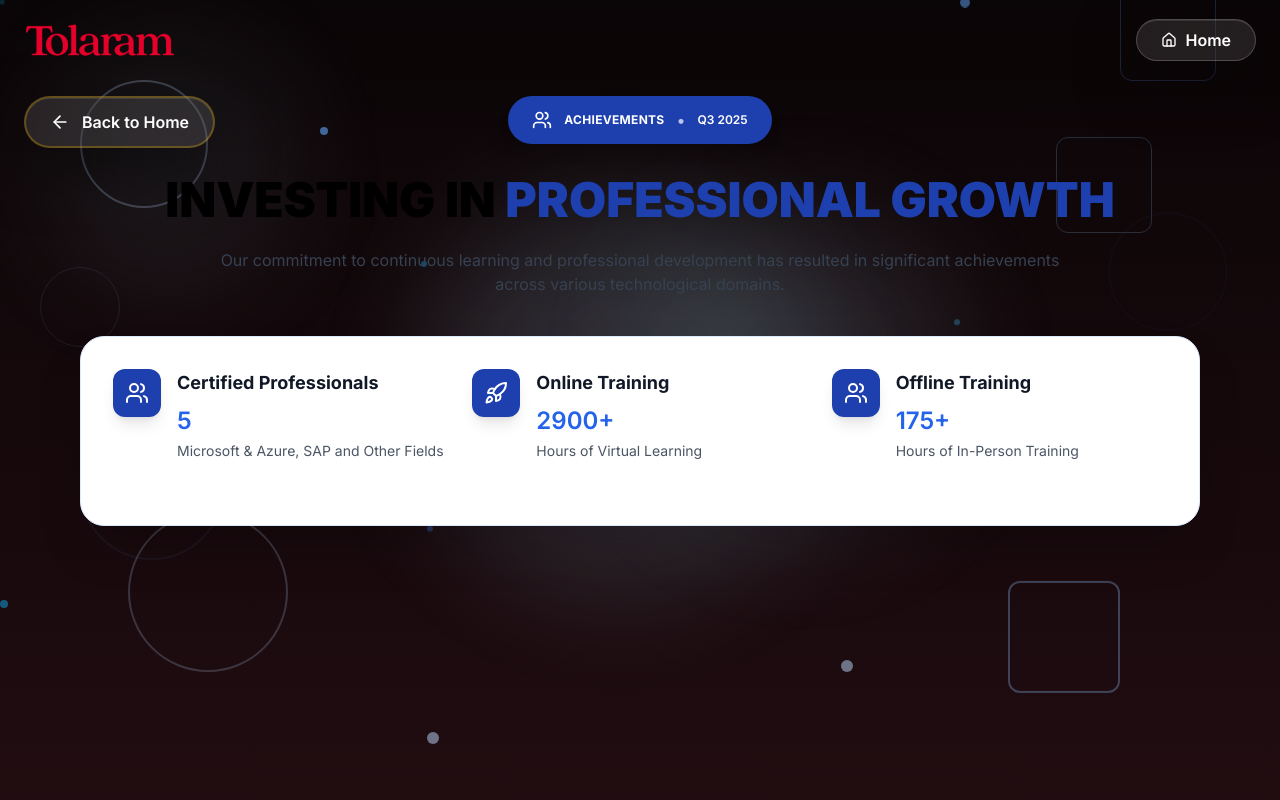
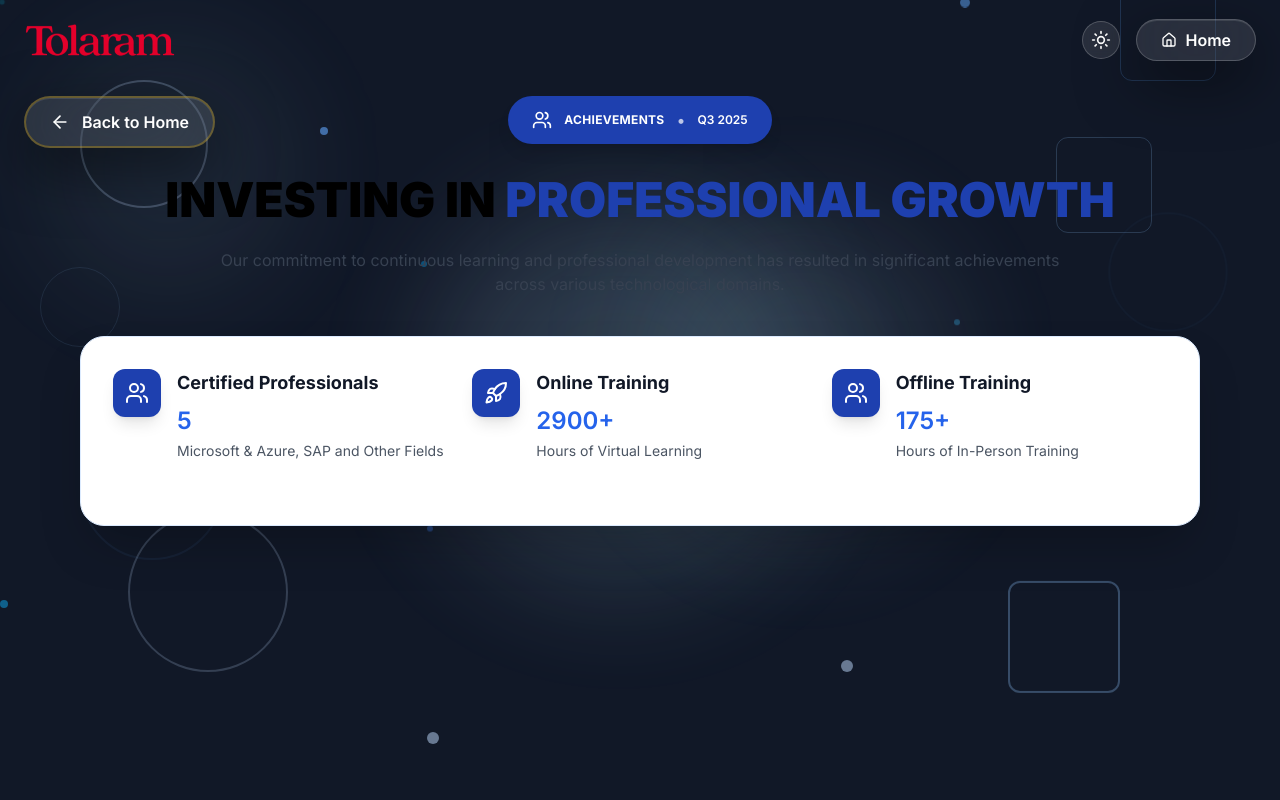
Before and after one commit to ravin-dev33/q3, a React (Vite) app: page /achievements in a window 1280 px wide. Shown: the top 800 px of the page. Built offline with nearby package versions, Linux system fonts and the light colour scheme.

Commit message:
Updated App.jsx

```diff
--- a/src/App.jsx
+++ b/src/App.jsx
@@ -1,6 +1,7 @@
 import React from "react";
 import { BrowserRouter as Router, Routes, Route } from "react-router-dom";
 import "./styles/index.css";
+import { ThemeProvider } from "./contexts/ThemeContext";
 import Navigation from "./components/layout/Navigation";
 import Footer from "./components/layout/Footer";
 import Home from "./pages/Home";
@@ -16,8 +17,9 @@
 
 function App() {
   return (
+    <ThemeProvider>
       <Router>
-      <div className="min-h-screen dark-burgundy-gradient">
+        <div className="min-h-screen bg-white dark:bg-gray-900 transition-colors duration-300">
           <Navigation />
 
           <Routes>
@@ -36,6 +38,7 @@
           <Footer />
         </div>
       </Router>
+    </ThemeProvider>
   );
 }
 
--- a/src/chapters/KeyAchievementsSection.jsx
+++ b/src/chapters/KeyAchievementsSection.jsx
@@ -106,15 +106,15 @@
       </motion.div>
 
       <div className="space-y-2">
-        <h3 className="text-2xl sm:text-3xl font-black text-gray-900">
+        <h3 className="text-2xl sm:text-3xl font-black text-gray-900 dark:text-white">
           {achievement.stat}
           {achievement.subtitle && (
-            <span className="block text-xl font-bold text-gray-700 mt-1">
+            <span className="block text-xl font-bold text-gray-700 dark:text-gray-300 mt-1">
               {achievement.subtitle}
             </span>
           )}
         </h3>
-        <p className="text-base text-gray-600 font-medium">
+        <p className="text-base text-gray-600 dark:text-gray-400 font-medium">
           {achievement.label}
         </p>
       </div>
@@ -175,7 +175,7 @@
   return (
     <section
       ref={sectionRef}
-      className="relative py-20 px-4 sm:px-6 lg:px-8 overflow-hidden bg-gradient-to-br from-amber-50 via-orange-50 to-rose-50"
+      className="relative py-20 px-4 sm:px-6 lg:px-8 overflow-hidden bg-gradient-to-br from-amber-50 via-orange-50 to-rose-50 dark:from-gray-900 dark:via-gray-800 dark:to-gray-900"
     >
       <div className="max-w-5xl mx-auto relative z-10">
         <motion.div
@@ -185,7 +185,7 @@
           transition={{ duration: 0.6 }}
           className="mb-8"
         >
-          <h2 className="text-4xl sm:text-5xl font-black text-gray-900 mb-8">
+          <h2 className="text-4xl sm:text-5xl font-black text-gray-900 dark:text-white mb-8">
             KEY ACHIEVEMENTS
           </h2>
 
@@ -194,11 +194,11 @@
             whileInView={{ opacity: 1, scale: 1 }}
             viewport={{ once: true }}
             transition={{ duration: 0.5 }}
-            className="bg-gradient-to-r from-red-50 to-pink-50 rounded-2xl p-6 border border-red-100 shadow-sm"
+            className="bg-gradient-to-r from-red-50 to-pink-50 dark:from-red-900/20 dark:to-pink-900/20 rounded-2xl p-6 border border-red-100 dark:border-red-800 shadow-sm"
           >
             <div className="flex items-center justify-center gap-3">
-              <Trophy className="w-6 h-6 text-red-600" />
-              <p className="text-lg font-semibold text-gray-800">
+              <Trophy className="w-6 h-6 text-red-600 dark:text-red-400" />
+              <p className="text-lg font-semibold text-gray-800 dark:text-gray-200">
                 Nigeria's First Brand driven AI podcast
               </p>
             </div>
--- a/src/components/layout/Navigation.jsx
+++ b/src/components/layout/Navigation.jsx
@@ -1,10 +1,25 @@
 import { useState, useEffect } from "react";
-import { motion } from "framer-motion";
+import { motion, AnimatePresence } from "framer-motion";
 import { useNavigate, useLocation } from "react-router-dom";
-import { Home } from "lucide-react";
+import { Home, Menu, X, Sun, Moon } from "lucide-react";
+import { useTheme } from "../../contexts/ThemeContext";
+
+const navigationLinks = [
+  { name: "SAP", path: "/sap" },
+  { name: "GITEX", path: "/gitex" },
+  { name: "IT Infrastructure", path: "/it-infrastructure" },
+  { name: "Marketing", path: "/marketing" },
+  { name: "Manufacturing", path: "/manufacturing" },
+  { name: "Finance", path: "/finance" },
+  { name: "Logistics", path: "/logistics" },
+  { name: "Sales", path: "/sales" },
+  { name: "Achievements", path: "/achievements" },
+];
 
 const Navigation = () => {
   const [isScrolled, setIsScrolled] = useState(false);
+  const [isMobileMenuOpen, setIsMobileMenuOpen] = useState(false);
+  const { theme, toggleTheme } = useTheme();
   const navigate = useNavigate();
   const location = useLocation();
   const isHome = location.pathname === "/";
@@ -19,13 +34,32 @@
     return () => window.removeEventListener("scroll", handleScroll);
   }, []);
 
+  useEffect(() => {
+    if (isMobileMenuOpen) {
+      document.body.style.overflow = 'hidden';
+    } else {
+      document.body.style.overflow = 'unset';
+    }
+    return () => {
+      document.body.style.overflow = 'unset';
+    };
+  }, [isMobileMenuOpen]);
+
+  const handleNavigation = (path) => {
+    navigate(path);
+    setIsMobileMenuOpen(false);
+  };
+
   return (
+    <>
       <motion.nav
         initial={{ y: -100 }}
         animate={{ y: 0 }}
         transition={{ duration: 0.6, ease: "easeOut" }}
         className={`fixed top-0 left-0 right-0 z-50 transition-all duration-300 ${
-        isScrolled ? "glass-card border-b border-white/10" : "bg-transparent"
+          isScrolled
+            ? "glass-card border-b border-gray-200 dark:border-white/10"
+            : "bg-transparent"
         }`}
         role="navigation"
         aria-label="Main navigation"
@@ -36,12 +70,11 @@
               isScrolled ? "h-16" : "h-20"
             }`}
           >
-          {/* Logo */}
             <motion.button
-            onClick={() => navigate("/")}
+              onClick={() => handleNavigation("/")}
               whileHover={{ scale: 1.05 }}
               whileTap={{ scale: 0.95 }}
-            className="flex items-center space-x-3 focus:outline-none"
+              className="flex items-center space-x-3 focus:outline-none z-50"
             >
               <img
                 src="/logo.png"
@@ -52,23 +85,109 @@
               />
             </motion.button>
 
-          {/* Home Button (shown on detail pages) */}
+            <div className="flex items-center gap-4">
+              <motion.button
+                onClick={toggleTheme}
+                whileHover={{ scale: 1.1 }}
+                whileTap={{ scale: 0.9 }}
+                className="p-2 rounded-full bg-white/10 dark:bg-white/10 backdrop-blur-sm border border-gray-300 dark:border-white/20 text-gray-800 dark:text-white hover:bg-white/20 dark:hover:bg-white/20 transition-all"
+                aria-label="Toggle theme"
+              >
+                {theme === 'light' ? (
+                  <Moon className="w-5 h-5" />
+                ) : (
+                  <Sun className="w-5 h-5" />
+                )}
+              </motion.button>
+
               {!isHome && (
                 <motion.button
-              onClick={() => navigate("/")}
+                  onClick={() => handleNavigation("/")}
                   initial={{ opacity: 0, x: 20 }}
                   animate={{ opacity: 1, x: 0 }}
                   whileHover={{ scale: 1.05 }}
                   whileTap={{ scale: 0.95 }}
-              className="glass-card-premium px-6 py-2 rounded-full font-semibold text-white hover:border-red-500/50 transition-all duration-300 inline-flex items-center gap-2 border border-white/20"
+                  className="hidden sm:inline-flex glass-card-premium px-6 py-2 rounded-full font-semibold text-gray-800 dark:text-white hover:border-red-500/50 transition-all duration-300 items-center gap-2 border border-gray-300 dark:border-white/20"
                 >
                   <Home className="w-4 h-4" />
-              <span className="hidden sm:inline">Home</span>
+                  <span>Home</span>
                 </motion.button>
               )}
+
+              <motion.button
+                onClick={() => setIsMobileMenuOpen(!isMobileMenuOpen)}
+                whileHover={{ scale: 1.05 }}
+                whileTap={{ scale: 0.95 }}
+                className="lg:hidden p-2 rounded-full bg-white/10 dark:bg-white/10 backdrop-blur-sm border border-gray-300 dark:border-white/20 text-gray-800 dark:text-white z-50"
+                aria-label="Toggle menu"
+              >
+                {isMobileMenuOpen ? (
+                  <X className="w-6 h-6" />
+                ) : (
+                  <Menu className="w-6 h-6" />
+                )}
+              </motion.button>
+            </div>
           </div>
         </div>
       </motion.nav>
+
+      <AnimatePresence>
+        {isMobileMenuOpen && (
+          <>
+            <motion.div
+              initial={{ opacity: 0 }}
+              animate={{ opacity: 1 }}
+              exit={{ opacity: 0 }}
+              transition={{ duration: 0.2 }}
+              className="fixed inset-0 bg-black/60 backdrop-blur-sm z-40"
+              onClick={() => setIsMobileMenuOpen(false)}
+            />
+
+            <motion.div
+              initial={{ x: "100%" }}
+              animate={{ x: 0 }}
+              exit={{ x: "100%" }}
+              transition={{ type: "spring", damping: 25, stiffness: 200 }}
+              className="fixed top-0 right-0 bottom-0 w-80 bg-white dark:bg-gray-900 shadow-2xl z-40 overflow-y-auto"
+            >
+              <div className="p-6 pt-24">
+                <div className="space-y-2">
+                  {!isHome && (
+                    <motion.button
+                      onClick={() => handleNavigation("/")}
+                      whileHover={{ x: 4 }}
+                      className="w-full flex items-center gap-3 px-4 py-3 rounded-lg text-left font-semibold text-gray-800 dark:text-white hover:bg-gray-100 dark:hover:bg-gray-800 transition-all"
+                    >
+                      <Home className="w-5 h-5" />
+                      Home
+                    </motion.button>
+                  )}
+
+                  {navigationLinks.map((link, index) => (
+                    <motion.button
+                      key={link.path}
+                      onClick={() => handleNavigation(link.path)}
+                      initial={{ opacity: 0, x: 20 }}
+                      animate={{ opacity: 1, x: 0 }}
+                      transition={{ delay: index * 0.05 }}
+                      whileHover={{ x: 4 }}
+                      className={`w-full text-left px-4 py-3 rounded-lg font-medium transition-all ${
+                        location.pathname === link.path
+                          ? "bg-red-500 text-white"
+                          : "text-gray-700 dark:text-gray-300 hover:bg-gray-100 dark:hover:bg-gray-800"
+                      }`}
+                    >
+                      {link.name}
+                    </motion.button>
+                  ))}
+                </div>
+              </div>
+            </motion.div>
+          </>
+        )}
+      </AnimatePresence>
+    </>
   );
 };
 
--- /dev/null
+++ b/src/contexts/ThemeContext.jsx
@@ -0,0 +1,35 @@
+import { createContext, useContext, useEffect, useState } from 'react';
+
+const ThemeContext = createContext();
+
+export const ThemeProvider = ({ children }) => {
+  const [theme, setTheme] = useState(() => {
+    const savedTheme = localStorage.getItem('theme');
+    return savedTheme || 'dark';
+  });
+
+  useEffect(() => {
+    const root = window.document.documentElement;
+    root.classList.remove('light', 'dark');
+    root.classList.add(theme);
+    localStorage.setItem('theme', theme);
+  }, [theme]);
+
+  const toggleTheme = () => {
+    setTheme((prevTheme) => (prevTheme === 'light' ? 'dark' : 'light'));
+  };
+
+  return (
+    <ThemeContext.Provider value={{ theme, toggleTheme }}>
+      {children}
+    </ThemeContext.Provider>
+  );
+};
+
+export const useTheme = () => {
+  const context = useContext(ThemeContext);
+  if (context === undefined) {
+    throw new Error('useTheme must be used within a ThemeProvider');
+  }
+  return context;
+};
```
Lines whose indentation alone changed are shown as unchanged.
